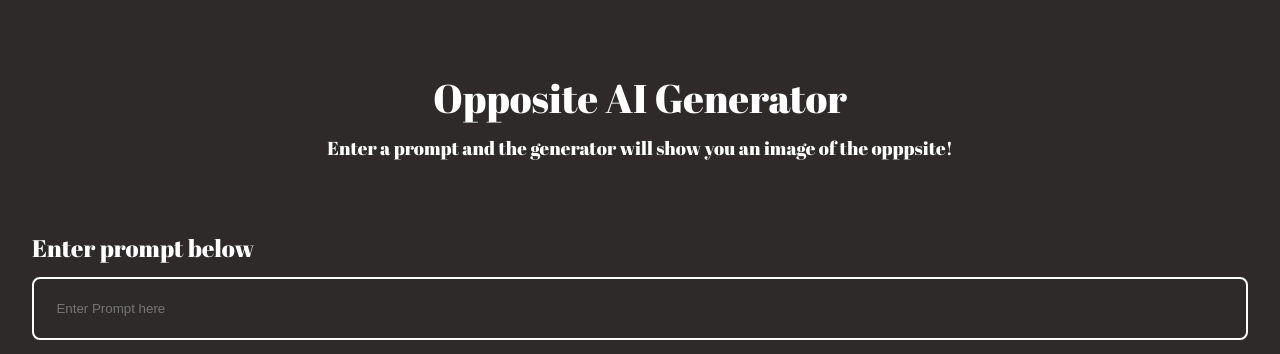
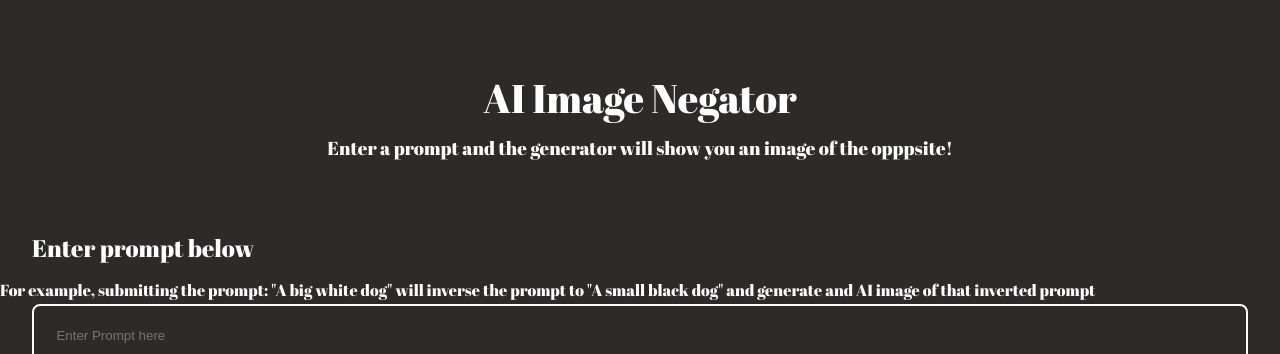
Before and after one commit to Edsoncortes40/NegaArt-website, a React (Create React App) app: page / in a window 1280 px wide. Shown: the top 354 px of the page. Built offline with nearby package versions, Linux system fonts and the light colour scheme; the HTML template or start-up script is replaced by a standard one.

Commit message:
changes to website text

```diff
--- a/src/components/Body/body.jsx
+++ b/src/components/Body/body.jsx
@@ -52,6 +52,10 @@ const Body = () => {
   return (
     <section className='body'>
       <h2> Enter prompt below</h2>
+      <p>
+        For example, submitting the prompt: "A big white dog" will inverse the prompt
+        to "A small black dog" and generate and AI image of that inverted prompt
+      </p>
 
       <div>
         <form Ref={form} onSubmit={buttonSubmit}>
--- a/src/components/Header/header.jsx
+++ b/src/components/Header/header.jsx
@@ -4,7 +4,7 @@ import './header.css'
 const header = () => {
   return (
     <header>
-        <h1>Opposite AI Generator</h1>
+        <h1>AI Image Negator</h1>
         <h3>Enter a prompt and the generator will show you an image of the opppsite!</h3>
     </header>
   )
```
